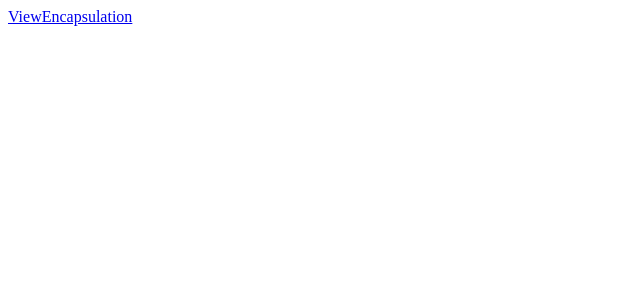
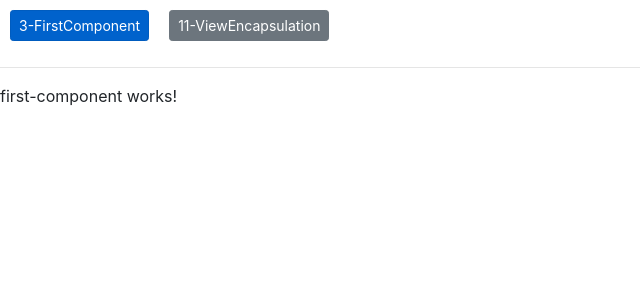
Before and after one commit to MohammadDabirsiaghi/Angular_FoadShariat, an Angular app: page /FirstComponent in a window 1280 px wide. Before the commit this address led to /. Shown: the top 300 px of the page, without its empty margins (0-640 px from the left). Built offline with nearby package versions, Linux system fonts and the light colour scheme.

Commit message:
Create Component

```diff
--- a/angular.json
+++ b/angular.json
@@ -23,6 +23,7 @@
               "src/assets"
             ],
             "styles": [
+              "node_modules/bootstrap/dist/css/bootstrap.min.css",
               "src/styles.css"
             ],
             "scripts": []
--- a/package.json
+++ b/package.json
@@ -20,6 +20,7 @@
     "@angular/platform-browser": "^6.0.0",
     "@angular/platform-browser-dynamic": "^6.0.0",
     "@angular/router": "^6.0.0",
+    "bootstrap": "^4.1.1",
     "core-js": "^2.5.4",
     "rxjs": "^6.0.0",
     "zone.js": "^0.8.26"
--- a/src/app/app.component.css
+++ b/src/app/app.component.css
@@ -0,0 +1,3 @@
+a{
+    margin: 10px
+}
--- a/src/app/app.component.html
+++ b/src/app/app.component.html
@@ -1,3 +1,6 @@
 
-<a routerLink="/ViewEncapsulation" routerLinkActive="active">ViewEncapsulation</a>
+<a class="btn btn-primary btn-sm" routerLink="/FirstComponent" routerLinkActive="active">3-FirstComponent</a>
+
+<a class="btn btn-secondary btn-sm" routerLink="/ViewEncapsulation" routerLinkActive="active">11-ViewEncapsulation</a>
+<hr/>
 <router-outlet></router-outlet>
--- a/src/app/app.module.ts
+++ b/src/app/app.module.ts
@@ -6,7 +6,9 @@ import { ViewEncapsulationComponent } from './view-encapsulation/view-encapsulat
 
 import { ViewEncapsulationWithComponent } from './view-encapsulation/view-encapsulation-with/view-encapsulation-with.component';
 import { ViewEncapsulationWithoutComponent } from './view-encapsulation/view-encapsulation-without/view-encapsulation-without.component';
+import { FirstComponentComponent } from './first-component/first-component.component';
 const appRoutes:Routes=[
+  {path:'FirstComponent',component:FirstComponentComponent},
   {path:'ViewEncapsulation',component:ViewEncapsulationComponent}
 ];
 @NgModule({
@@ -14,7 +16,8 @@ const appRoutes:Routes=[
     AppComponent,
     ViewEncapsulationComponent,
     ViewEncapsulationWithComponent,
-    ViewEncapsulationWithoutComponent
+    ViewEncapsulationWithoutComponent,
+    FirstComponentComponent
   ],
   imports: [
     BrowserModule,
--- /dev/null
+++ b/src/app/first-component/first-component.component.html
@@ -0,0 +1,3 @@
+<p>
+  first-component works!
+</p>
--- /dev/null
+++ b/src/app/first-component/first-component.component.ts
@@ -0,0 +1,15 @@
+import { Component, OnInit } from '@angular/core';
+
+@Component({
+  selector: 'app-first-component',
+  templateUrl: './first-component.component.html',
+  styleUrls: ['./first-component.component.css']
+})
+export class FirstComponentComponent implements OnInit {
+
+  constructor() { }
+
+  ngOnInit() {
+  }
+
+}
```
Also changed, not shown: src/app/first-component/first-component.component.css (added), 2 other files (tests, documents, lock files or other folders).
